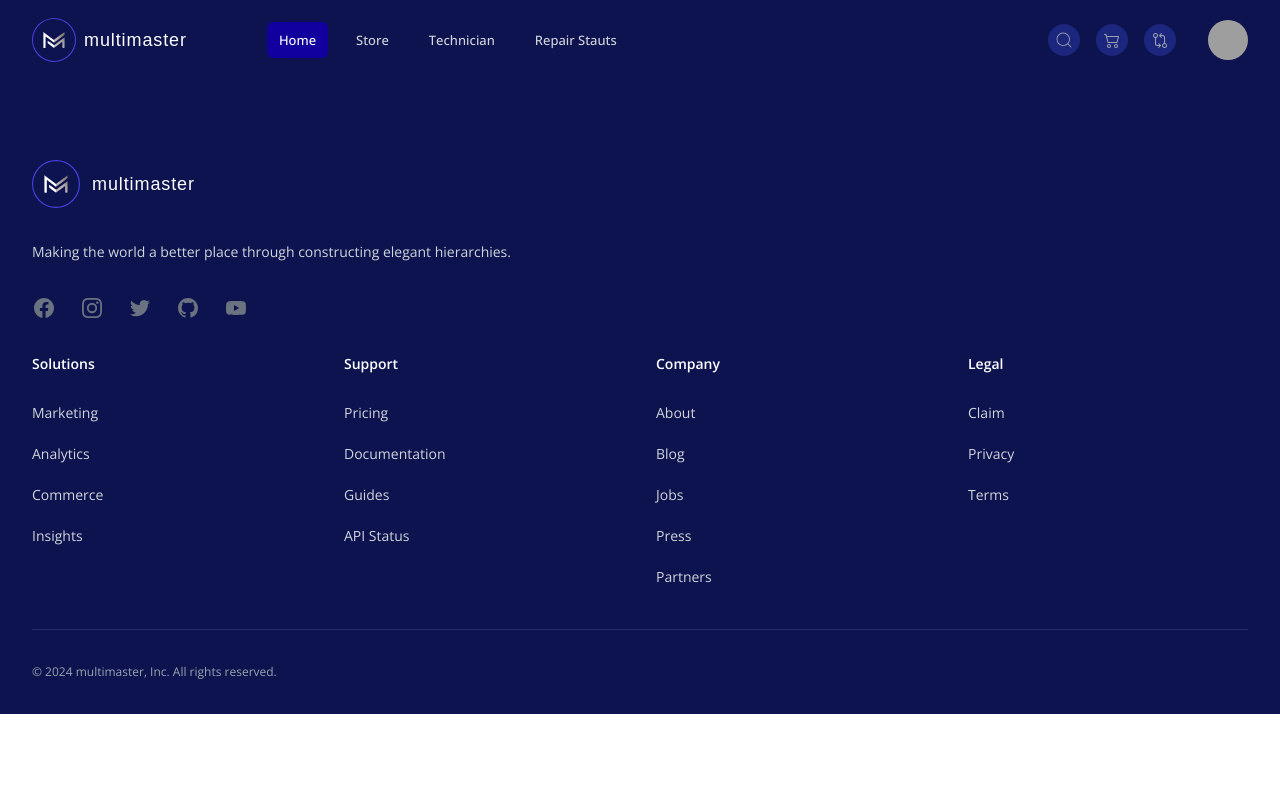
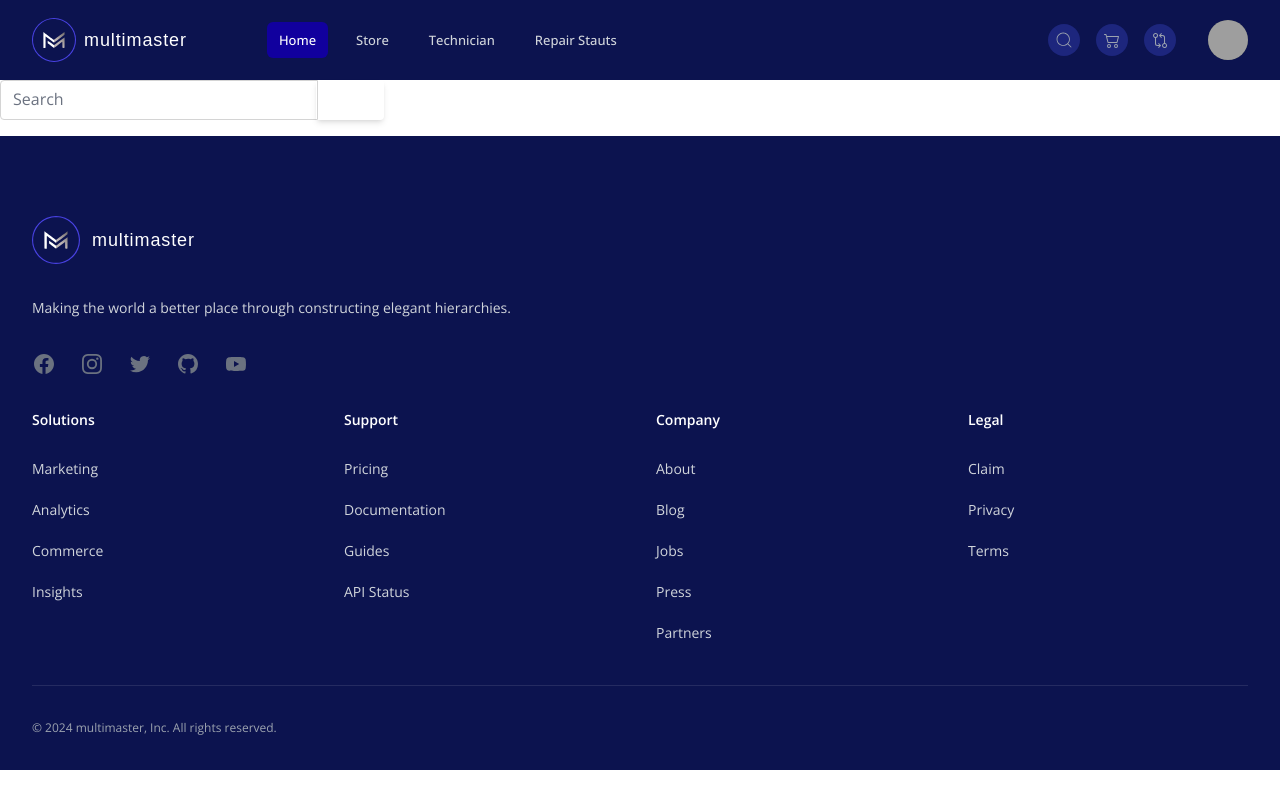
Before and after one commit to Suchindu/multimaster-web, a React (Vite) app in the folder client/: page /productsearch in a window 1280 px wide. Built offline with nearby package versions, Linux system fonts and the light colour scheme; grey boxes are pictures that could not be loaded; a web font is replaced by a local one.

Commit message:
Print function implemented

```diff
--- a/client/src/App.jsx
+++ b/client/src/App.jsx
@@ -5,7 +5,7 @@
 import SearchProduct from './components/store/ProductGrid';
 import EditProduct from './components/admin/EditProduct';
 import OverviewProduct from './components/store/ProductOverview';
-
+import ProductSearch from './components/store/ProductSearch';
 // Importing pages and components
 // import Review from './pages/review_form';
 import Header from './components/header';
@@ -23,7 +23,8 @@
           <Route path='/add-products' element={<AddProduct/>}/>
           <Route path='/products' element={<SearchProduct/>}/>
           <Route path="/edit-product/:id" element={<EditProduct/>}/>
-          <Route path="/View-product/:id" element={<OverviewProduct/>}/>
+          <Route path="/view-product/:id" element={<OverviewProduct/>}/>
+          <Route path="/productsearch" element={<ProductSearch/>}/>
         </Routes>
         <Footer/>
       </BrowserRouter>
--- a/client/src/components/admin/Product.jsx
+++ b/client/src/components/admin/Product.jsx
@@ -1,9 +1,11 @@
-import React, { useEffect } from 'react';
+import React, { useRef } from 'react';
+import { useEffect } from 'react';
 import AddProduct from './AddProduct';
 import axios from 'axios';
 import { useState } from 'react';
 import { useNavigate } from 'react-router-dom';
 import { Link } from 'react-router-dom';
+import ReactToPrint from 'react-to-print';
 
 
 
@@ -11,7 +13,9 @@
 
   const navigate = useNavigate();
   const [products, setProducts] = useState([]);
-  // const [submitted, setSubmitted] = useState(false);
+
+  const componentRef = useRef();
+
 
 
       useEffect(() => {
@@ -43,8 +47,10 @@
 
 
 
+
+
   return (
-    <div>
+    <div >
 
     <div className="border rounded-md border-gray-300 p-4 px-4 m-4 sm:px-6 lg:px-8">
       <div className="sm:flex sm:items-center">
@@ -62,13 +68,27 @@
           >
             Add Product
           </button>
+          <ReactToPrint
+        trigger={() => (
+          <button
+            type="button"
+
+            className="block rounded-md bg-green-600 px-3 py-2 text-center text-sm font-semibold text-white shadow-sm hover:bg-green-500 focus-visible:outline focus-visible:outline-2 focus-visible:outline-offset-2 focus-visible:outline-green-600 mt-2"
+          >
+            Print as PDF
+          </button>
+          )}
+          content={() => componentRef.current}
+          />
         </div>
       </div>
+    <div>
       <div className="mt-8 flow-root">
         <div className="-mx-4 -my-2 overflow-x-auto sm:-mx-6 lg:-mx-8">
           <div className="inline-block min-w-full py-2 align-middle sm:px-6 lg:px-8">
             <div className="overflow-hidden shadow ring-1 ring-black ring-opacity-5 sm:rounded-lg">
-              <table className="min-w-full divide-y divide-gray-300">
+
+              <table ref={componentRef} className="min-w-full divide-y divide-gray-300">
                 <thead className="bg-gray-50">
                   <tr>
                     <th scope="col" className="py-3.5 pl-4 pr-3 text-left text-sm font-semibold text-gray-900 sm:pl-6">
@@ -137,11 +157,13 @@
 }
                 </tbody>
               </table>
+              </div>
             </div>
           </div>
         </div>
       </div>
+      </div>
     </div>
-  </div>
+
   )
 }
--- a/client/src/components/store/Product.jsx
+++ b/client/src/components/store/Product.jsx
@@ -10,7 +10,7 @@
           <h2 className="sr-only">Products</h2>
 
           <div>
-              <Link to={`/View-product/${product._id}`}  className="group">
+              <Link to={`/view-product/${product._id}`}  className="group">
                 <div className="border border-gray-300 rounded-lg">
                 <div className="aspect-h-1 aspect-w-1 w-full overflow-hidden rounded-lg bg-gray-200 xl:aspect-h-8 xl:aspect-w-7 ">
                   <img
@@ -23,7 +23,7 @@
                 <h3 className="mt-4 ml-3 text-sm text-gray-700">{product.name}</h3>
                 <p className="mt-1 ml-3 text-lg font-medium text-gray-900">{product.category}</p>
                 <p className="mt-1 ml-3 text-lg font-medium text-gray-900">{product.price}</p>
-                <Link to={`/View-product/${product._id}`} className="border border-gray-300 rounded px-2 py-1 text-indigo-600 hover:text-indigo-900">
+                <Link to={`/view-product/${product._id}`} className="border border-gray-300 rounded px-2 py-1 text-indigo-600 hover:text-indigo-900">
                           View Product<span className="sr-only">, {product._id}</span>
                 </Link>
                 </div>
--- a/client/src/components/store/ProductOverview.jsx
+++ b/client/src/components/store/ProductOverview.jsx
@@ -87,6 +87,7 @@
                   >
                     Back
                   </button>
+                  <div className='flex min-h-full items-stretch justify-center text-center md:items-center md:px-2 lg:px-4'>
                   <div className="border rounded-lg grid w-ful grid-cols-1 items-start gap-x-6 gap-y-8 sm:grid-cols-12 lg:gap-x-8 p-10">
                     <div className="sm:col-span-4 lg:col-span-5">
                       <div className="aspect-h-1 aspect-w-1 overflow-hidden rounded-lg bg-gray-100">
@@ -148,6 +149,8 @@
                     </div>
                   </div>
                   </div>
+                  </div>
+
 
   )
 }
--- /dev/null
+++ b/client/src/components/store/ProductSearch.jsx
@@ -0,0 +1,36 @@
+import React from 'react';
+
+
+export default function SearchBasicExample() {
+    return (
+            <div className="mb-3 md:w-96">
+                <div className="relative mb-4 flex w-full flex-wrap items-stretch">
+                    <input
+                        type="search"
+                        className="relative m-0 -mr-0.5 block w-[1px] min-w-0 flex-auto rounded-l border border-solid border-neutral-300 bg-transparent bg-clip-padding px-3 py-[0.25rem] text-base font-normal leading-[1.6] text-neutral-700 outline-none transition duration-200 ease-in-out focus:z-[3] focus:border-primary focus:text-neutral-700 focus:shadow-[inset_0_0_0_1px_rgb(59,113,202)] focus:outline-none dark:border-neutral-600 dark:text-neutral-200 dark:placeholder:text-neutral-200 dark:focus:border-primary"
+                        placeholder="Search"
+                        aria-label="Search"
+                        aria-describedby="button-addon1" />
+
+                    {/* <!--Search button--> */}
+                    <div>
+                    <button
+                        className="relative z-[2] flex items-center rounded-r bg-primary px-6 py-2.5 text-xs font-medium uppercase leading-tight text-white shadow-md transition duration-150 ease-in-out hover:bg-primary-700 hover:shadow-lg focus:bg-primary-700 focus:shadow-lg focus:outline-none focus:ring-0 active:bg-primary-800 active:shadow-lg"
+                        type="button"
+                        id="button-addon1">
+                        <svg
+                            xmlns="http://www.w3.org/2000/svg"
+                            viewBox="0 0 20 20"
+                            fill="currentColor"
+                            className="h-5 w-5">
+                            <path
+                                fillRule="evenodd"
+                                d="M9 3.5a5.5 5.5 0 100 11 5.5 5.5 0 000-11zM2 9a7 7 0 1112.452 4.391l3.328 3.329a.75.75 0 11-1.06 1.06l-3.329-3.328A7 7 0 012 9z"
+                                clipRule="evenodd" />
+                        </svg>
+                    </button>
+                  </div>
+                </div>
+            </div>
+    );
+}
```
